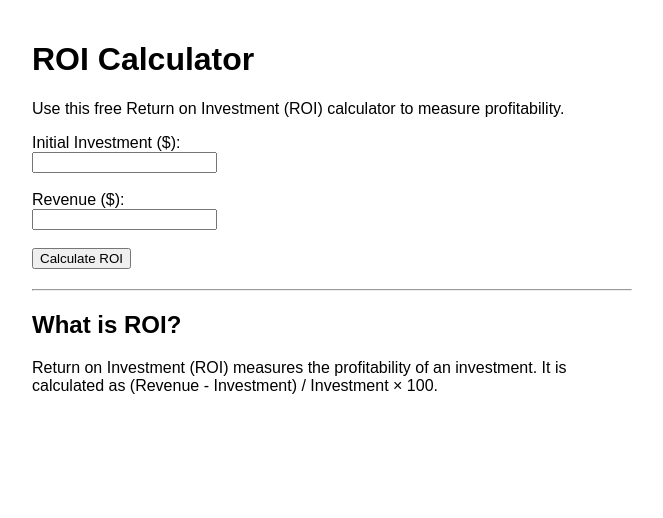
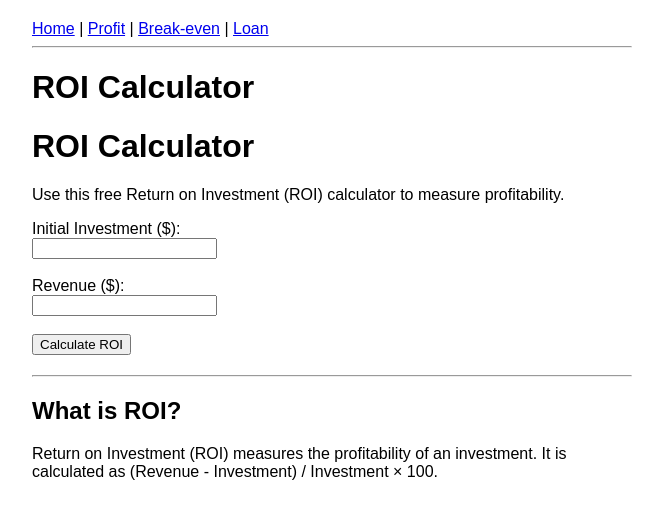
Before and after one commit to Didabapev/ROI-Calculator, a plain HTML site: page index.html in a window 1280 px wide. Shown: the whole page, without its empty margins (308-971 px from the left). Drawn offline with Linux system fonts and the light colour scheme.

Commit message:
Update index.html

```diff
--- a/index.html
+++ b/index.html
@@ -7,6 +7,19 @@
 </head>
 
 <body style="font-family:Arial; max-width:600px; margin:auto; padding:20px;">
+  <body>
+
+<nav>
+  <a href="/">Home</a> |
+  <a href="/profit-calculator.html">Profit</a> |
+  <a href="/break-even-calculator.html">Break-even</a> |
+  <a href="/loan-calculator.html">Loan</a>
+</nav>
+
+<hr>
+
+<h1>ROI Calculator</h1>
+
 
 <h1>ROI Calculator</h1>
 
```
